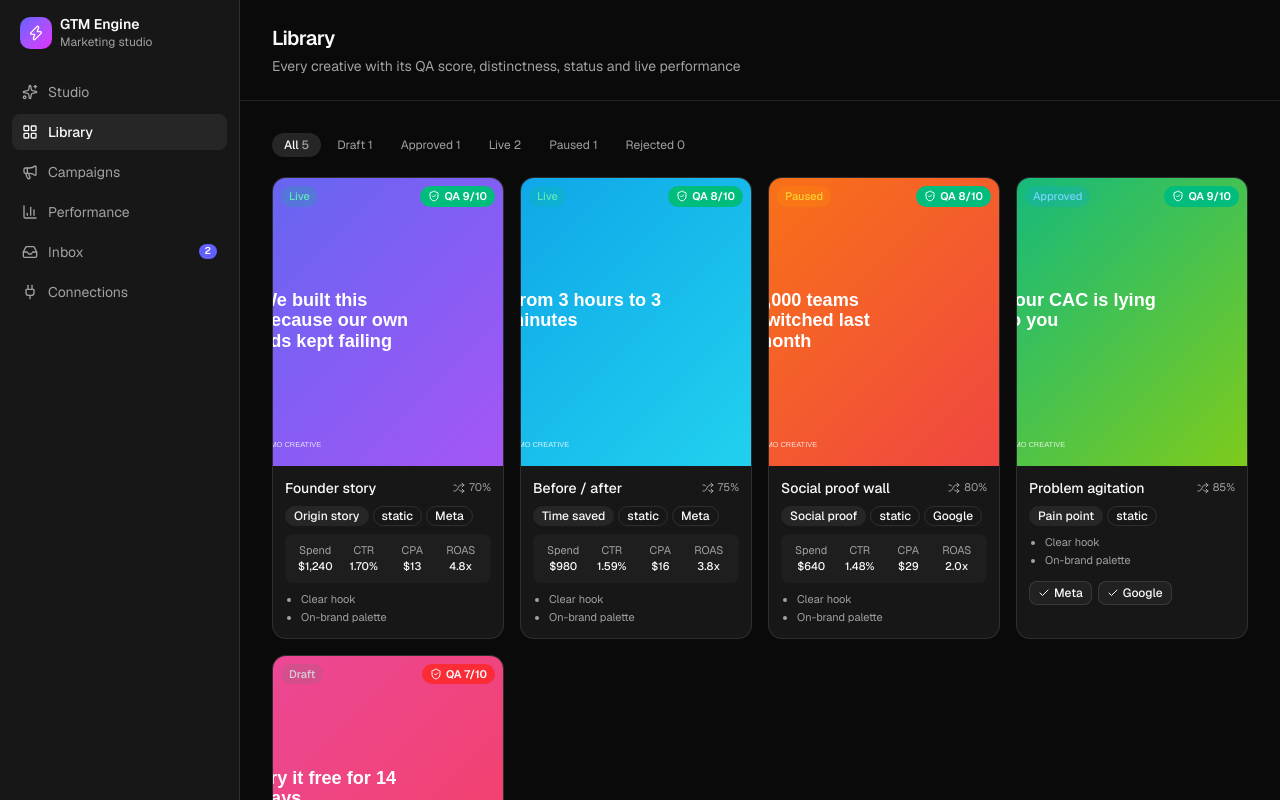
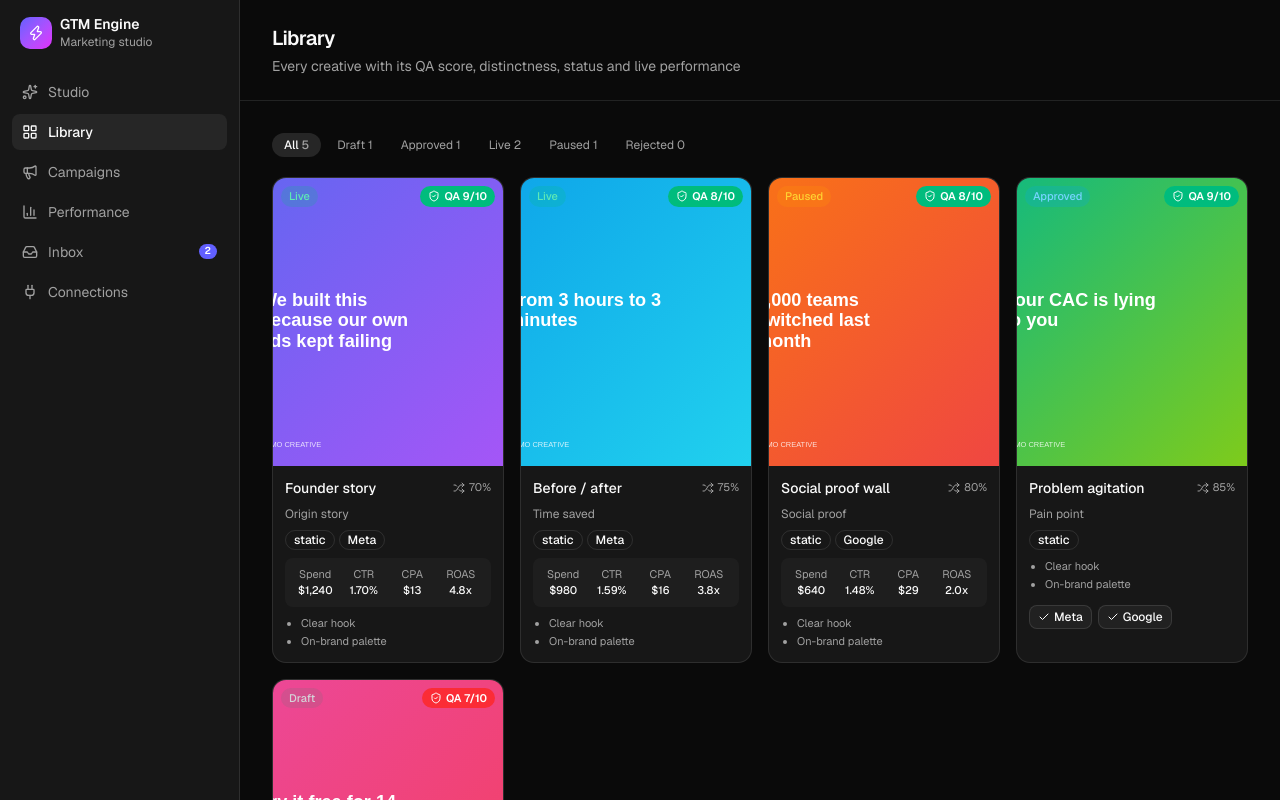
Before and after one commit to kollaakhil/GTM_VideoGen, a Next.js app: page /library in a window 1280 px wide. Shown: the top 800 px of the page. Built offline with nearby package versions, Linux system fonts and the light colour scheme; no server answers.

Commit message:
Fix angle overflow on creative and direction cards
Co-Authored-By: Akhil Kolla <akhilkolla@gmail.com>

```diff
--- a/src/components/creative-card.tsx
+++ b/src/components/creative-card.tsx
@@ -53,8 +53,8 @@ export function CreativeCard({
             </span>
           )}
         </div>
+        <p className="line-clamp-2 text-xs text-muted-foreground" title={c.angle}>{c.angle}</p>
         <div className="flex flex-wrap gap-1">
-          <Badge variant="secondary" className="max-w-full truncate" title={c.angle}>{c.angle}</Badge>
           <Badge variant="outline">{c.format}</Badge>
           {c.channel && <Badge variant="outline">{c.channel === "meta" ? "Meta" : "Google"}</Badge>}
         </div>
--- a/src/components/studio-client.tsx
+++ b/src/components/studio-client.tsx
@@ -162,7 +162,7 @@ export function StudioClient({ models, defaults }: { models: Model[]; defaults:
       </section>
 
       {/* Right: canvas */}
-      <section className="min-w-0 flex-1 overflow-y-auto">
+      <section className="min-w-0 flex-1 overflow-x-hidden overflow-y-auto">
         <div className="sticky top-0 z-10 flex items-center gap-1 border-b bg-background/90 px-6 py-3 backdrop-blur">
           {STAGES.map((s, i) => (
             <div key={s.id} className="flex items-center gap-1">
```
